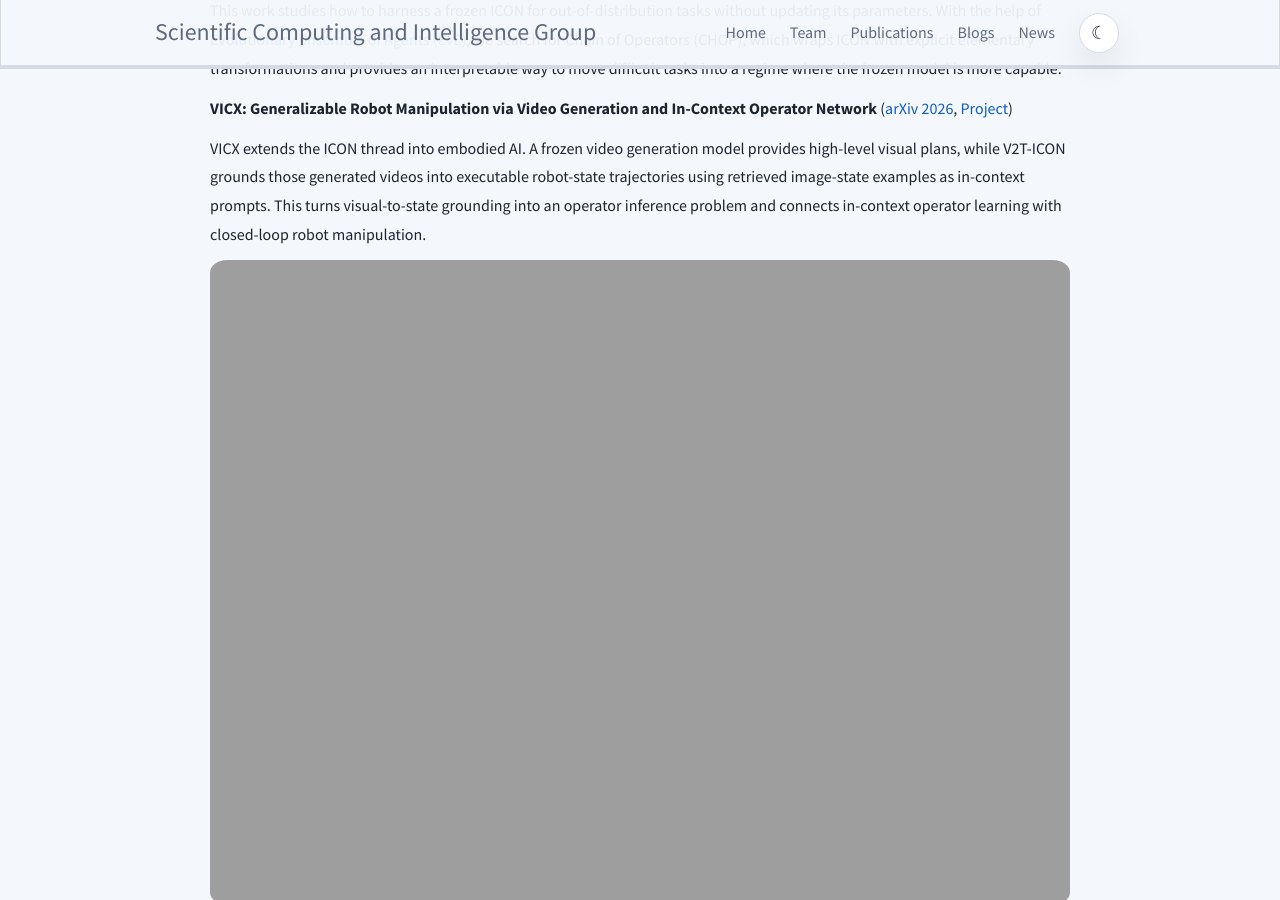
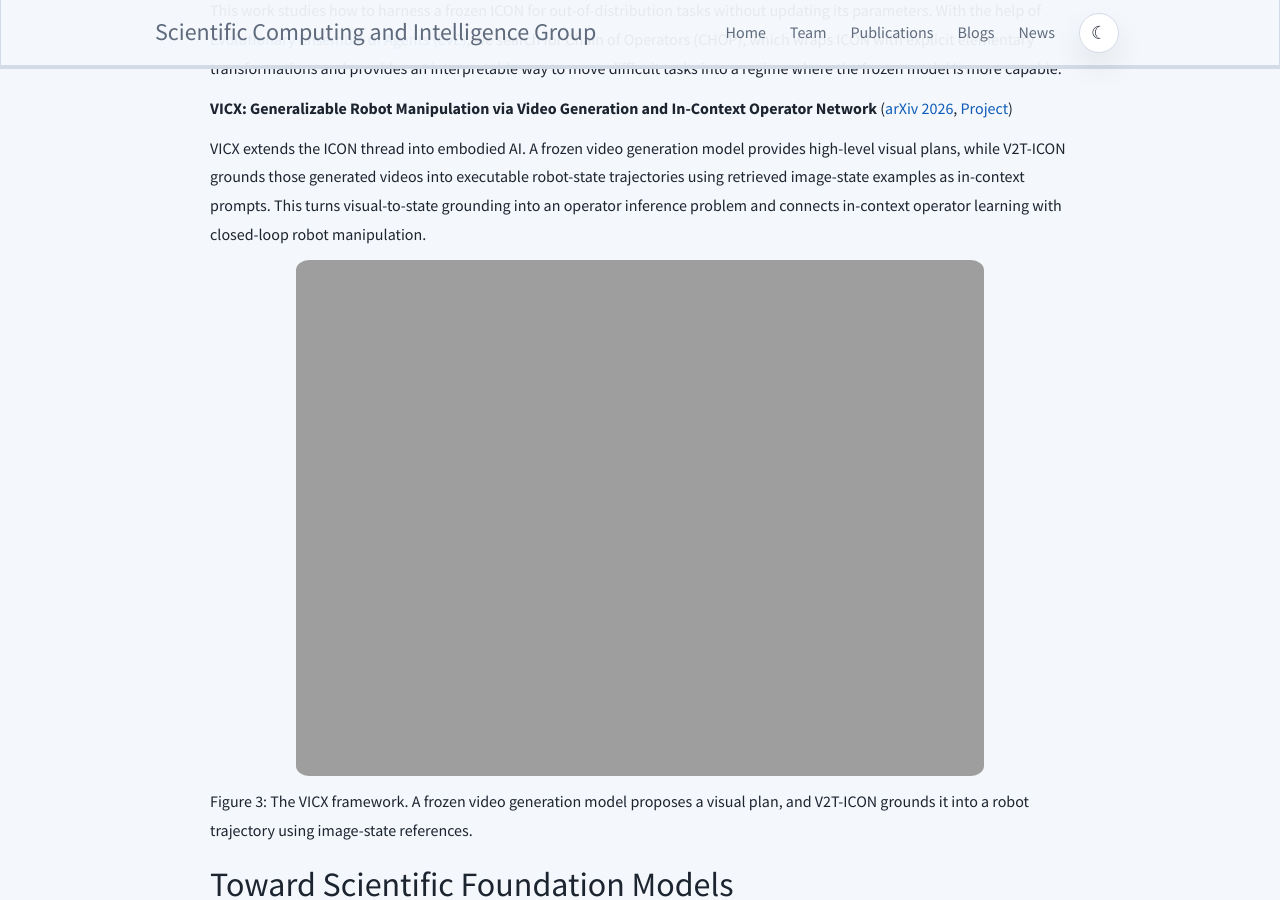
Before and after one commit to scaling-group/scaling-group.github.io, a Jekyll site: the page built from _blogs/2026-03-09-icon-overview.md, in a window 1280 px wide and 900 px high, scrolled down 2497 px. Built offline with Jekyll 4.4.1, drawn with Linux system fonts in a browser that asks for light colours.

Commit message:
Update VICX framework image styling in ICON overview blog post

```diff
--- a/_blogs/2026-03-09-icon-overview.md
+++ b/_blogs/2026-03-09-icon-overview.md
@@ -80,7 +80,7 @@ This work studies how to harness a frozen ICON for out-of-distribution tasks wit
 
 VICX extends the ICON thread into embodied AI. A frozen video generation model provides high-level visual plans, while V2T-ICON grounds those generated videos into executable robot-state trajectories using retrieved image-state examples as in-context prompts. This turns visual-to-state grounding into an operator inference problem and connects in-context operator learning with closed-loop robot manipulation.
 
-![VICX closed-loop robot manipulation framework]({{ site.url }}{{ site.baseurl }}/vicx/assets/paper/closed_loop_evaluation.png){: style="width: 100%; float: center; margin: 0px"}
+![VICX closed-loop robot manipulation framework]({{ site.url }}{{ site.baseurl }}/vicx/assets/paper/closed_loop_evaluation.png){: style="width: 80%; display: block; margin: 0 auto"}
 
 Figure 3: The VICX framework. A frozen video generation model proposes a visual plan, and V2T-ICON grounds it into a robot trajectory using image-state references.
 
```
Also changed, not shown: _blogs/2026-03-09-icon-overview-zh.md (+1 -1 lines).
